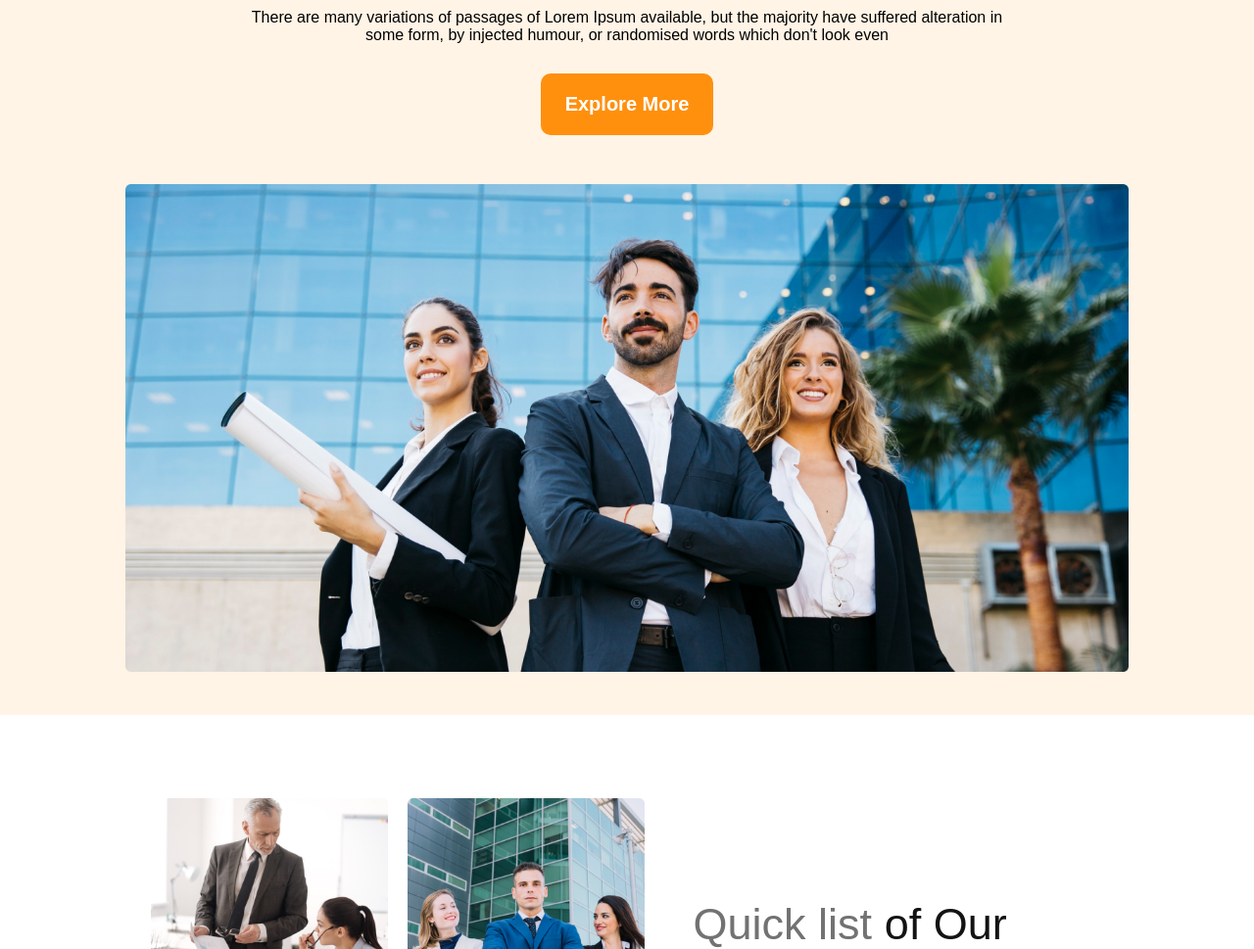
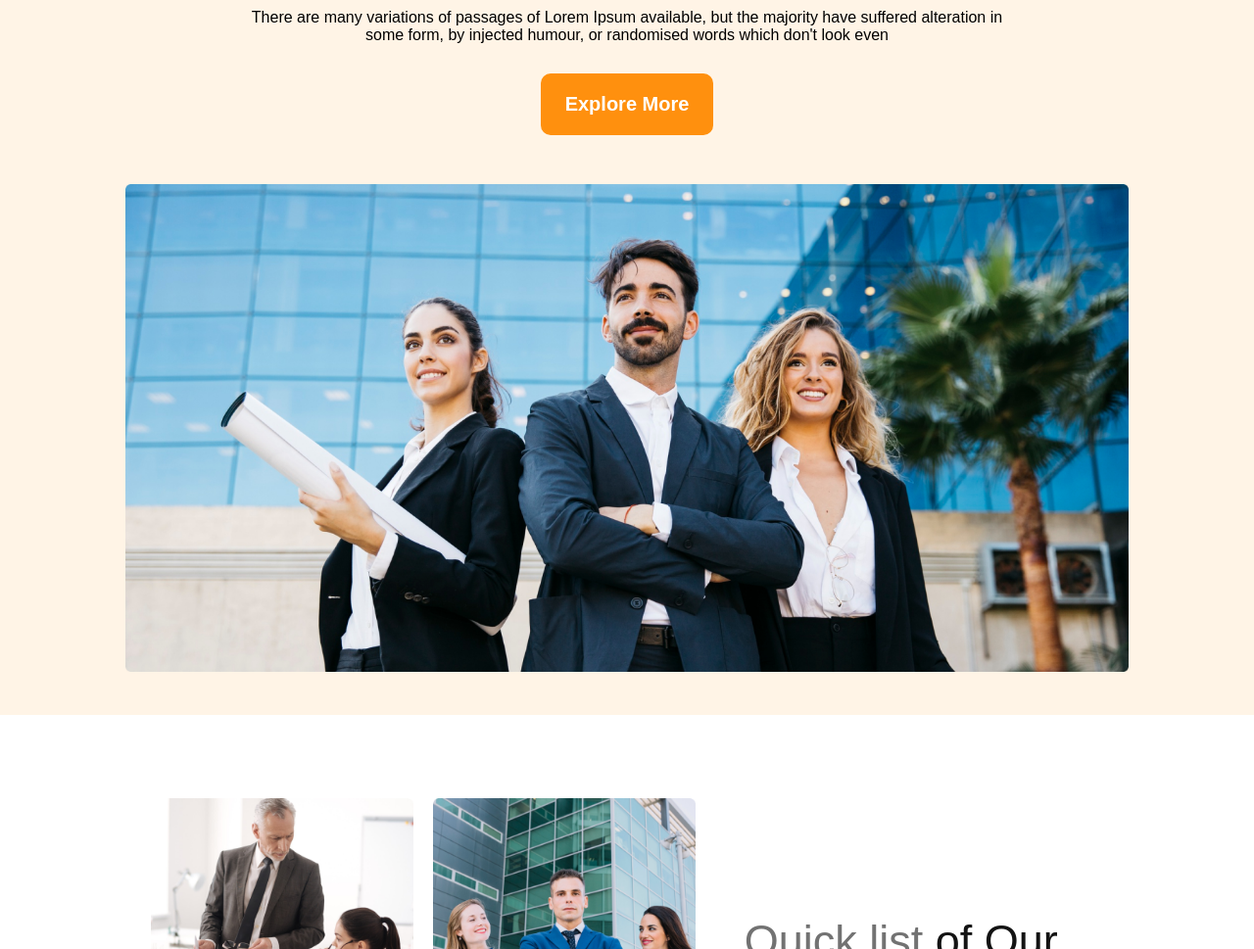
Before and after one commit to nikkonbd/g3-architects-pro, a plain HTML site: page index.html in a window 1280 px wide. Shown: the part 331-1300 px from the top of the page at 98% size. Drawn offline with Linux system fonts and the light colour scheme.

Commit message:
all done

```diff
--- a/styles/style.css
+++ b/styles/style.css
@@ -115,8 +115,8 @@
 }
 
 .image img{
-    width: 242px;
-    height: 242px;
+    width: 100%;
+    /* height: 242px; */
 }
 
 .feature-title{
```
